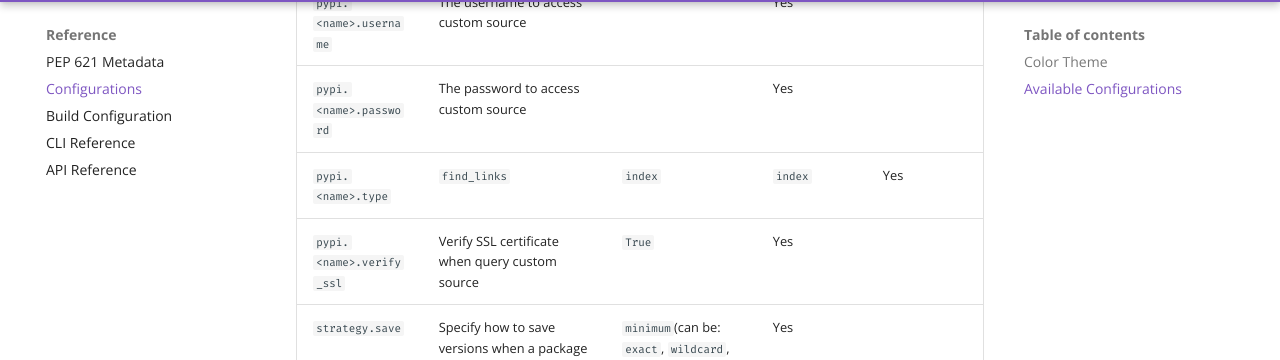
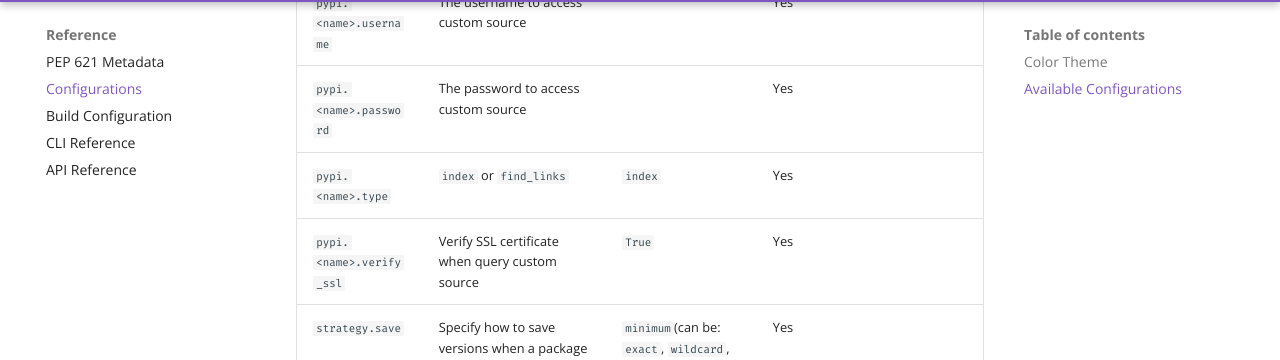
Before and after one commit to azurelotus0926/pdm, an MkDocs documentation site: the page built from docs/docs/reference/configuration.md, in a window 1280 px wide and 900 px high, scrolled down 2876 px. Shown: the part 94-454 px from the top of the window. Built offline with MkDocs 1.6.1 and Material for MkDocs 9.7.7, drawn with Linux system fonts in a browser that asks for light colours; comment, search, counter and statistics services are not loaded; the version menu is left out.

```diff
--- a/docs/docs/reference/configuration.md
+++ b/docs/docs/reference/configuration.md
@@ -59,7 +59,7 @@ The following configuration items can be retrieved and modified by [`pdm config`
 | `pypi.<name>.url`                 | The URL of custom package source                                          | `https://pypi.org/simple`                                             | Yes                  |                           |
 | `pypi.<name>.username`            | The username to access custom source                                      |                                                                       | Yes                  |                           |
 | `pypi.<name>.password`            | The password to access custom source                                      |                                                                       | Yes                  |                           |
-| `pypi.<name>.type`                | `find_links`                                                              | `index`                                                               | `index`              | Yes                       |  |
+| `pypi.<name>.type`                | `index` or `find_links`                                                   | `index`                                                               | Yes                  |                           |
 | `pypi.<name>.verify_ssl`          | Verify SSL certificate when query custom source                           | `True`                                                                | Yes                  |                           |
 | `strategy.save`                   | Specify how to save versions when a package is added                      | `minimum`(can be: `exact`, `wildcard`, `minimum`, `compatible`)       | Yes                  |                           |
 | `strategy.update`                 | The default strategy for updating packages                                | `reuse`(can be : `eager`)                                             | Yes                  |                           |
```
